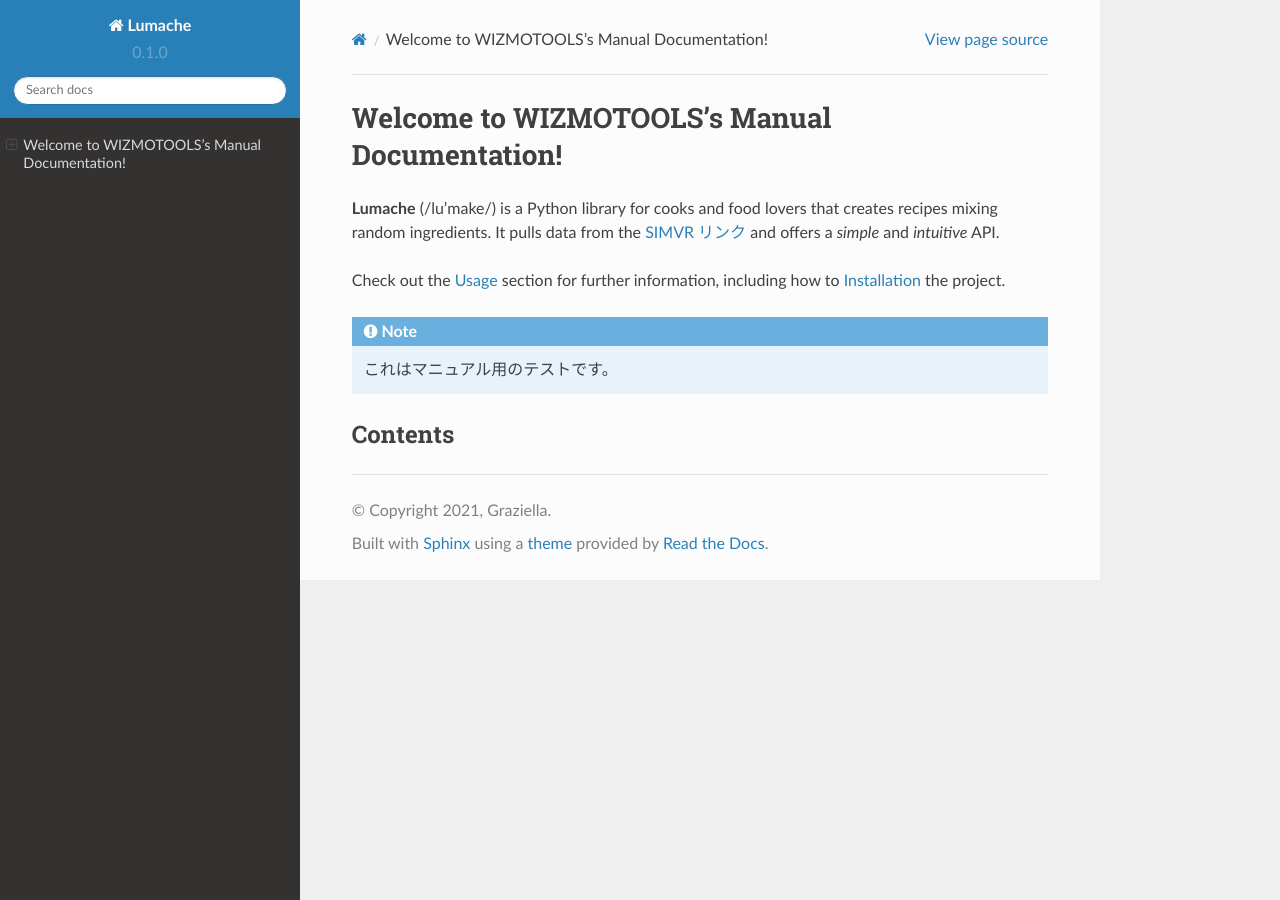
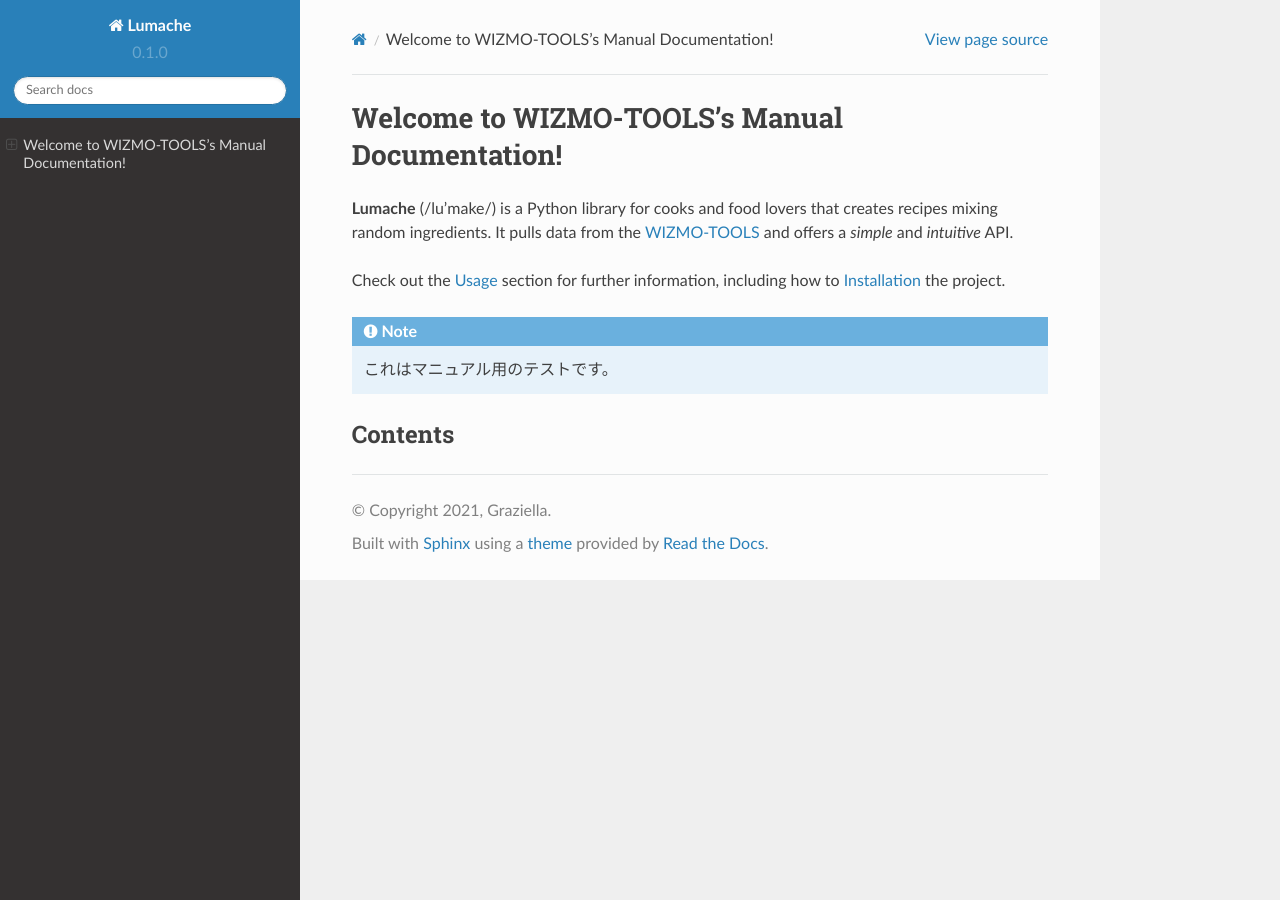
Before and after one commit to mikihara-nagisa/rtd-tutorial, a Sphinx documentation site: the page built from docs/source/index.rst, in a window 1280 px wide. Built offline with Sphinx 7.4.7 and the Read the Docs theme 2.0.0, drawn with Linux system fonts in a browser that asks for light colours; pages that are not in the unit, such as notebooks, are missing from menus.

Commit message:
Update index.rst

```diff
--- a/docs/source/index.rst
+++ b/docs/source/index.rst
@@ -1,9 +1,9 @@
-Welcome to WIZMOTOOLS's Manual Documentation!
+Welcome to WIZMO-TOOLS's Manual Documentation!
 ===================================
 
 **Lumache** (/lu'make/) is a Python library for cooks and food lovers
 that creates recipes mixing random ingredients.
-It pulls data from the `SIMVR リンク <https://motion.wizapply.com/simvr/>`_
+It pulls data from the `WIZMO-TOOLS <https://motion.wizapply.com/wizmotiontools/>`_
 and offers a *simple* and *intuitive* API.
 
 Check out the :doc:`usage` section for further information, including
```
